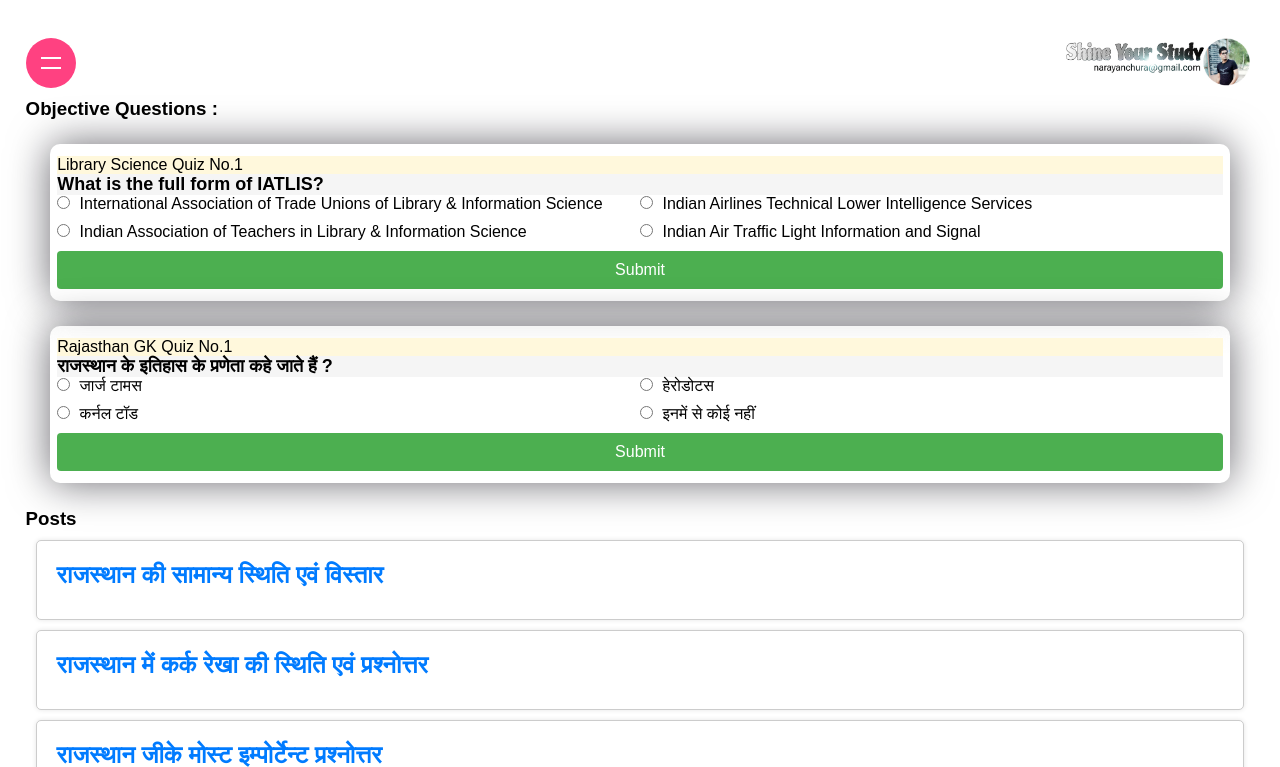
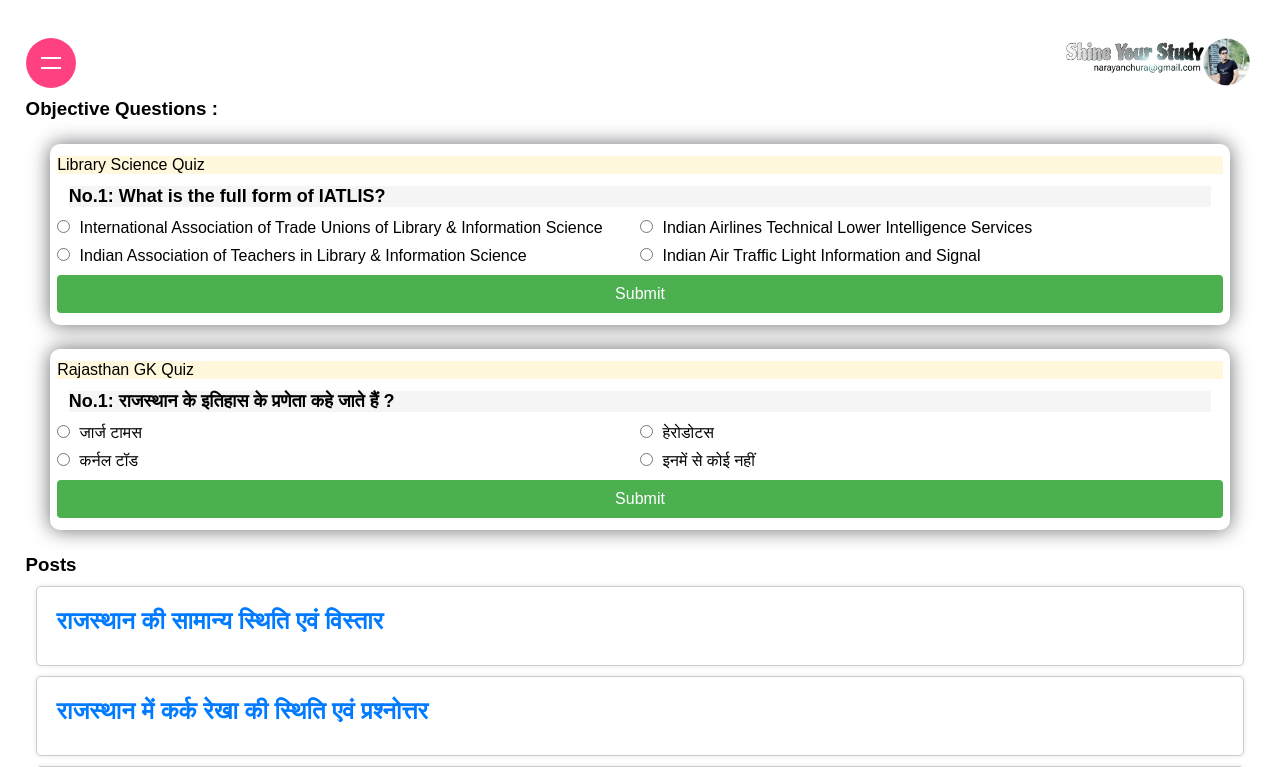
Before and after one commit to raoshah/newDjango, a Django app: page / in a window 1280 px wide. Shown: the top 767 px of the page. Run offline with Django 3.2, Linux system fonts and the light colour scheme; data comes from the database, SQL or seed files in the repository; both versions use the stored data as it was after the commit.

Commit message:
added new style

```diff
--- a/myapp/templates/myapp/home.html
+++ b/myapp/templates/myapp/home.html
@@ -4,8 +4,8 @@
     <h3>Objective Questions :</h3>
     <form action="/libra/{{z}}" method="post">
         {% csrf_token %}
-        <p style="background-color: cornsilk;">Library Science Quiz No.{{ l.id }}</p>
-        <h4 style="background-color: whitesmoke; font-size: large;">{{ l.que }}</h4>
+        <p style="background-color: cornsilk;">Library Science Quiz </p>
+        <h4 style="background-color: whitesmoke; font-size: large; margin: 1%;">No.{{ l.id }}: {{ l.que }}</h4>
         <div class="options-container">
             <div class="column">
                 <label>
@@ -32,8 +32,8 @@
     </form>
     <form action="/react/{{z}}" method="post">
         {% csrf_token %}
-        <p style="background-color: cornsilk;">Rajasthan GK Quiz No.{{ a.id }}</p>
-        <h4 style="background-color: whitesmoke; font-size: large;">{{ a.que }}</h4>
+        <p style="background-color: cornsilk;">Rajasthan GK Quiz </p>
+        <h4 style="background-color: whitesmoke; font-size: large; margin: 1%;">No.{{ a.id }}: {{ a.que }}</h4>
         <div class="options-container">
             <div class="column">
                 <label>
--- a/myapp/templates/myapp/layout.html
+++ b/myapp/templates/myapp/layout.html
@@ -262,7 +262,7 @@
 
         border: 2px solid rgba(255, 255, 255, 0.1);
 
-        box-shadow: 0 0 40px rgba(8, 7, 16, 0.6);
+        box-shadow: 0 0 20px rgba(8, 7, 16, 0.6);
 
         padding: 10px 5px;
 
@@ -324,11 +324,18 @@
         }
 
         .text-success {
-            color: green;
+            color: rgb(245, 115, 115);
+            margin: 2%;
+            background: #2fff00c1;
+            padding: 2%;
+
         }
 
         .text-warning {
-            color: red;
+            color: rgb(255, 255, 255);
+            margin: 2%;
+            background: #ff0d00c1;
+            padding: 2%;
         }
 
         .post {
--- a/myapp/templates/myapp/libra.html
+++ b/myapp/templates/myapp/libra.html
@@ -15,8 +15,8 @@
 
 <form action="/libra/{{a.id}}" method="post">
     {% csrf_token %}
-    <p style="background-color: cornsilk;">Library Science Quiz No.{{ a.id }}</p>
-    <h4 style="background-color: whitesmoke;font-size: large;">{{ a.que }}</h4>
+    <p style="background-color: cornsilk;">Library Science Quiz </p>
+    <h4 style="background-color: whitesmoke;font-size: large; margin: 1%;">No.{{ a.id }}: {{ a.que }}</h4>
     <div class="options-container">
         <div class="column">
             <label>
--- a/myapp/templates/myapp/react.html
+++ b/myapp/templates/myapp/react.html
@@ -15,8 +15,8 @@
 
 <form action="/react/{{a.id}}" method="post">
     {% csrf_token %}
-    <p style="background-color: cornsilk;">Rajasthan GK Quiz No.{{ a.id }}</p>
-    <h4 style="background-color: whitesmoke;font-size: large;">{{ a.que }}</h4>
+    <p style="background-color: cornsilk;">Rajasthan GK Quiz </p>
+    <h4 style="background-color: whitesmoke;font-size: large;">No. {{ a.id }}: {{ a.que }}</h4>
     <div class="options-container">
         <div class="column">
             <label>
--- a/myapp/views.py
+++ b/myapp/views.py
@@ -44,7 +44,6 @@ def libra(request, id):
                 messages.success(request, f'Your Last Answer Was Right ...🥳🥳🥳🥳...')
                 return render(request, "myapp/libra.html", { "ans": ans, "a": r, "score": request.session['score'], "count": request.session['count'] })
             else:
-                request.session['score'] -= 1
                 request.session['count'] += 1
                 messages.warning(request, f'Your Last Answer Was Wrong 😢😢😢😢😢😢.  Right Answer Was " {a.ans} "')
                 return render(request, "myapp/libra.html", { "ans": ans, "a": r, "score": request.session['score'], "count": request.session['count'] })
```
Also changed, not shown: db.sqlite3.
